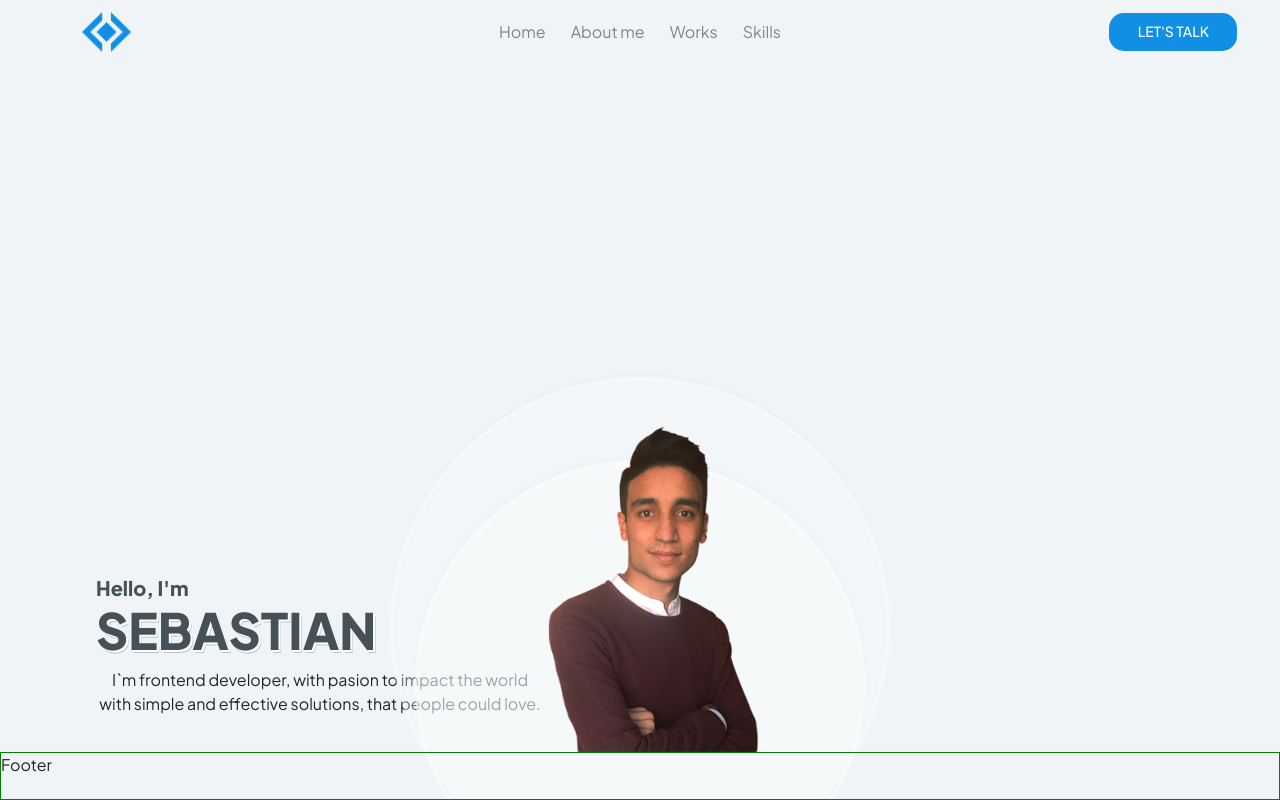
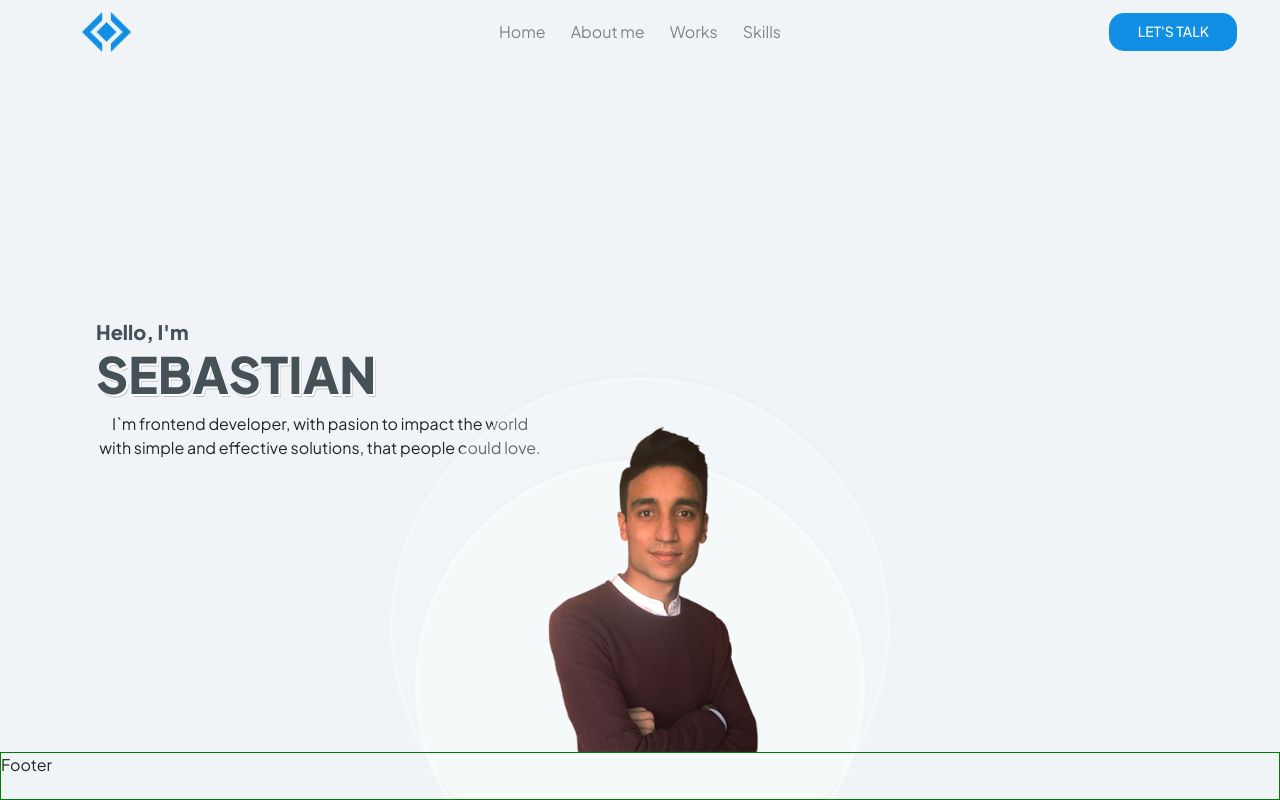
Before and after one commit to sesanchezra/Portfolio, a React (Vite) app: page /#/ in a window 1280 px wide. Built offline with nearby package versions, Linux system fonts and the light colour scheme.

Commit message:
Home 1.0.4 - Home description 21%

```diff
--- a/src/components/Home/Home.css
+++ b/src/components/Home/Home.css
@@ -27,7 +27,7 @@
     align-items: center;
     flex-direction: column;
     /* border: 1px solid green; */
-    margin-top: 40%;
+    margin-top: 20%;
     width: 100%;
 }
 
```
